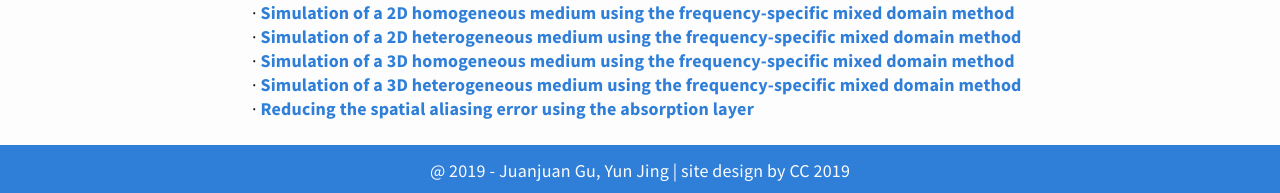
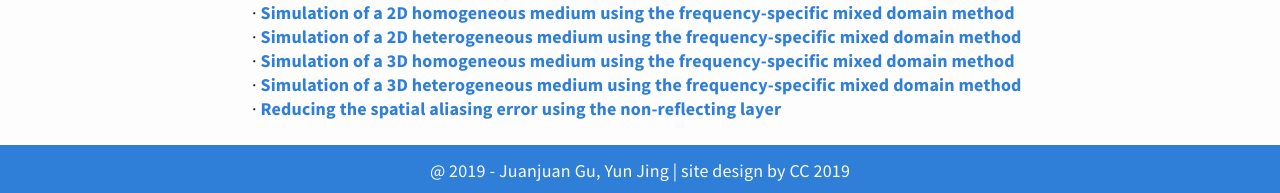
Before and after one commit to m-SOUND/mSOUND, a Jekyll site: the page built from _posts/2019-08-01-TMDM_2D_homogeneous.html, in a window 1280 px wide and 900 px high, scrolled down 2985 px. Shown: the part 704-897 px from the top of the window. Built offline with Jekyll 4.4.1, drawn with Linux system fonts in a browser that asks for light colours.

Commit message:
Update 2019-08-01-TMDM_2D_homogeneous.html

```diff
--- a/_posts/2019-08-01-TMDM_2D_homogeneous.html
+++ b/_posts/2019-08-01-TMDM_2D_homogeneous.html
@@ -135,5 +135,5 @@ p = Forward2D(mgrid, medium, source_p, sensor_mask, 0);
 <br>&middot;<a href="https://m-sound.github.io/mSOUND/FSMDM-3D_heterogeneous">
     Simulation of a 3D heterogeneous medium using the frequency-specific mixed domain method</a>
  <br>&middot;<a href="https://m-sound.github.io/mSOUND/2D_absorption">
-    Reducing the spatial aliasing error using the absorption layer</a>
+    Reducing the spatial aliasing error using the non-reflecting layer</a>
 </p>
```
